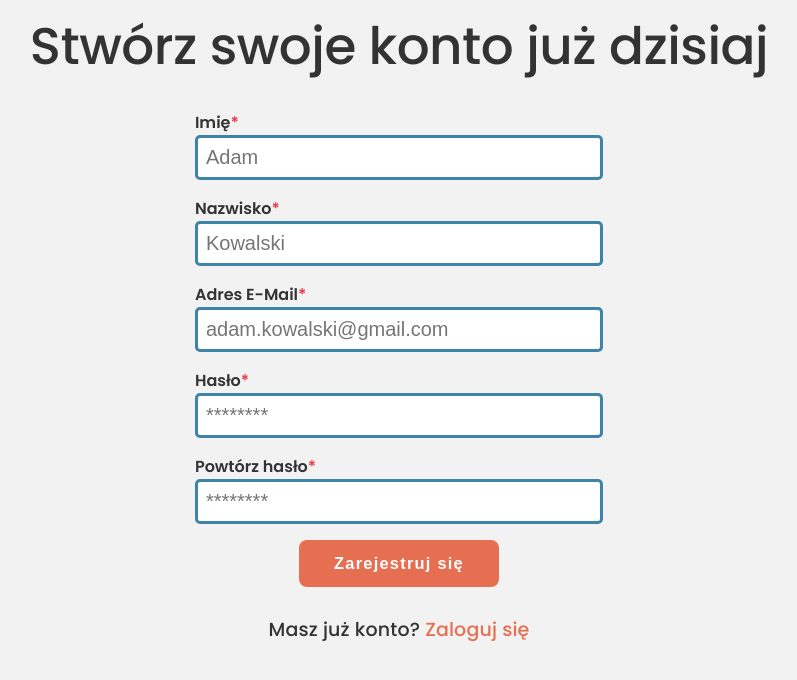
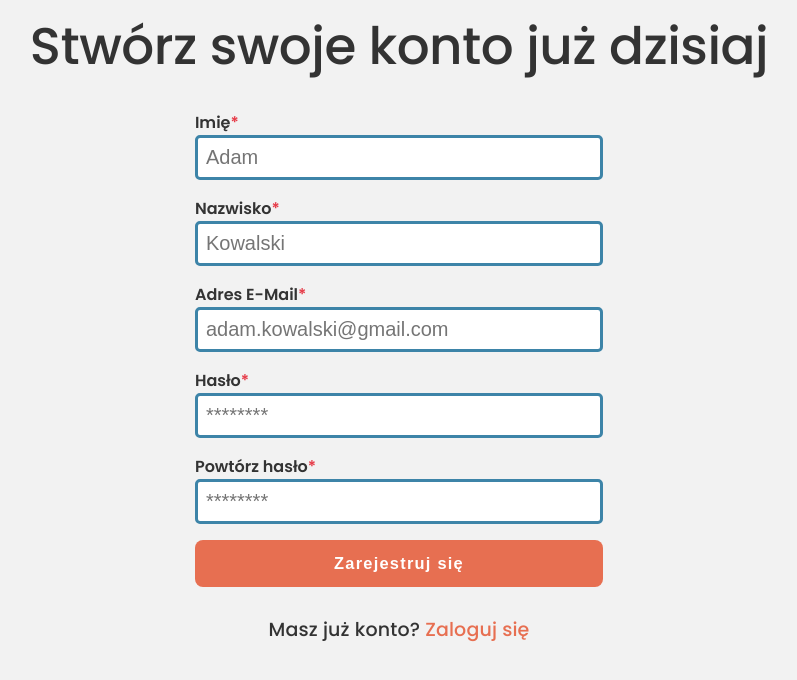
Before and after one commit to PixelSculptor/desk-me, a React (Vite) app in the folder frontend/: page /register in a window 1280 px wide. Shown: the top 680 px of the page, without its empty margins (241-1038 px from the left). Built offline with nearby package versions, Linux system fonts and the light colour scheme.

Commit message:
add button fullWidth variant

```diff
--- a/frontend/src/components/Button/Button.module.scss
+++ b/frontend/src/components/Button/Button.module.scss
@@ -31,4 +31,8 @@
         width: 18.75rem;
         padding: 1rem;
     }
+
+    &.--fullWidth {
+        width: 100%;
+    }
 }
--- a/frontend/src/components/Button/Button.tsx
+++ b/frontend/src/components/Button/Button.tsx
@@ -8,15 +8,18 @@ export function Button({
     children,
     type,
     rounded = true,
+    fullWidth = false,
     disabled,
 }: ButtonProps) {
     const roundedButton = rounded ? '--rounded' : '';
+    const fullWidthButton = fullWidth ? '--fullWidth' : '';
     return (
         <button
             className={classNames(
                 styles[`button-cmp`],
                 styles[size],
-                styles[roundedButton]
+                styles[roundedButton],
+                styles[fullWidthButton]
             )}
             type={type}
             disabled={disabled}
--- a/frontend/src/components/Button/Button.types.ts
+++ b/frontend/src/components/Button/Button.types.ts
@@ -4,5 +4,6 @@ import { Size } from '../../types/StyleTypes';
 export type ButtonProps = {
     size?: Size;
     rounded?: boolean;
+    fullWidth: boolean;
     children: ReactNode;
 } & ComponentPropsWithRef<'button'>;
--- a/frontend/src/components/RegistrationForm/RegistrationForm.module.scss
+++ b/frontend/src/components/RegistrationForm/RegistrationForm.module.scss
@@ -2,7 +2,6 @@
 
 .registration {
     gap: 2rem;
-
     &__form {
         @include utils.display_flex(column);
     }
--- a/frontend/src/components/RegistrationForm/RegistrationForm.tsx
+++ b/frontend/src/components/RegistrationForm/RegistrationForm.tsx
@@ -98,7 +98,8 @@ export const RegistrationForm = function RegistrationForm() {
                 />
                 <Button
                     disabled={isSubmitting}
-                    className="button-cmp"
+                    className={styles['button-cmp']}
+                    fullWidth
                     type="submit"
                 >
                     Zarejestruj się
```
